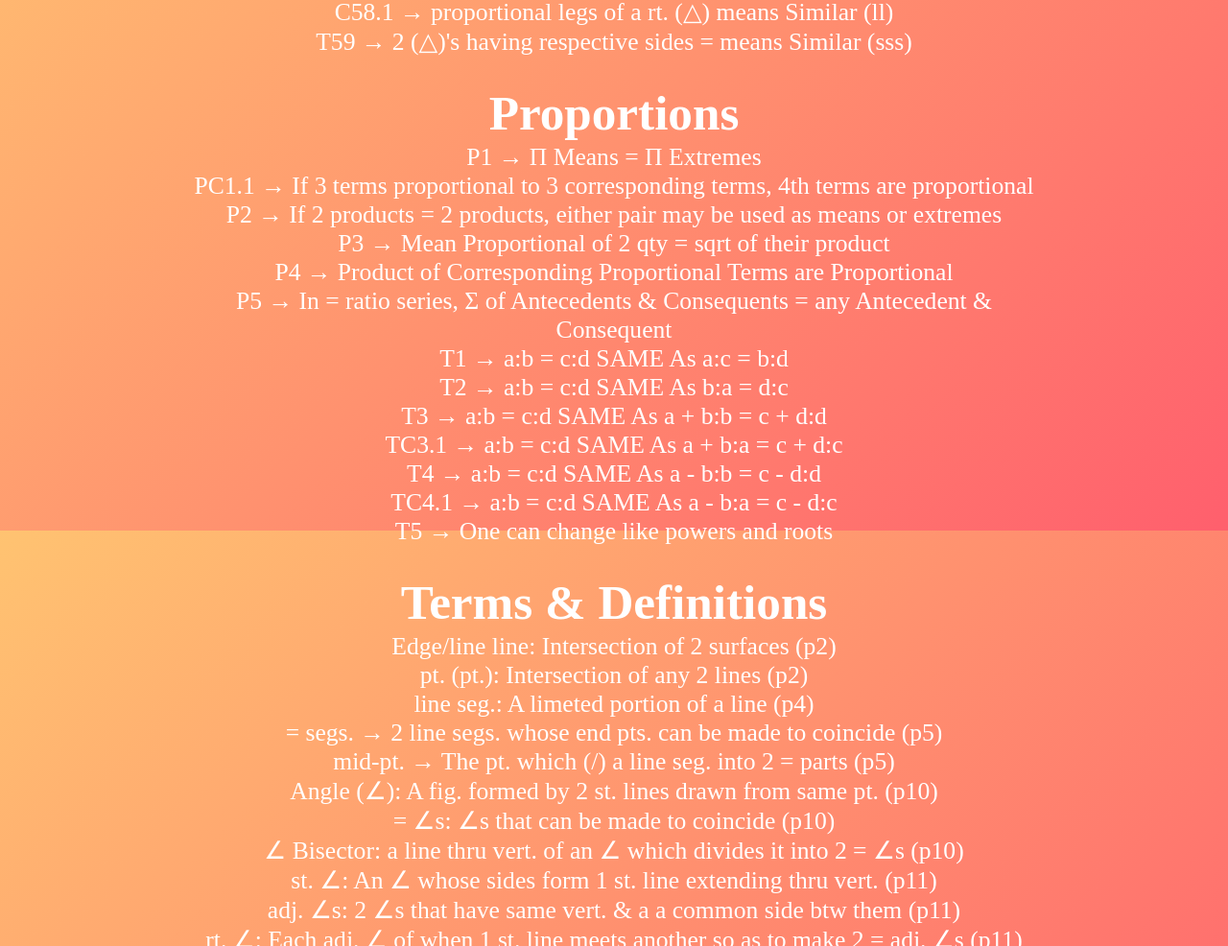
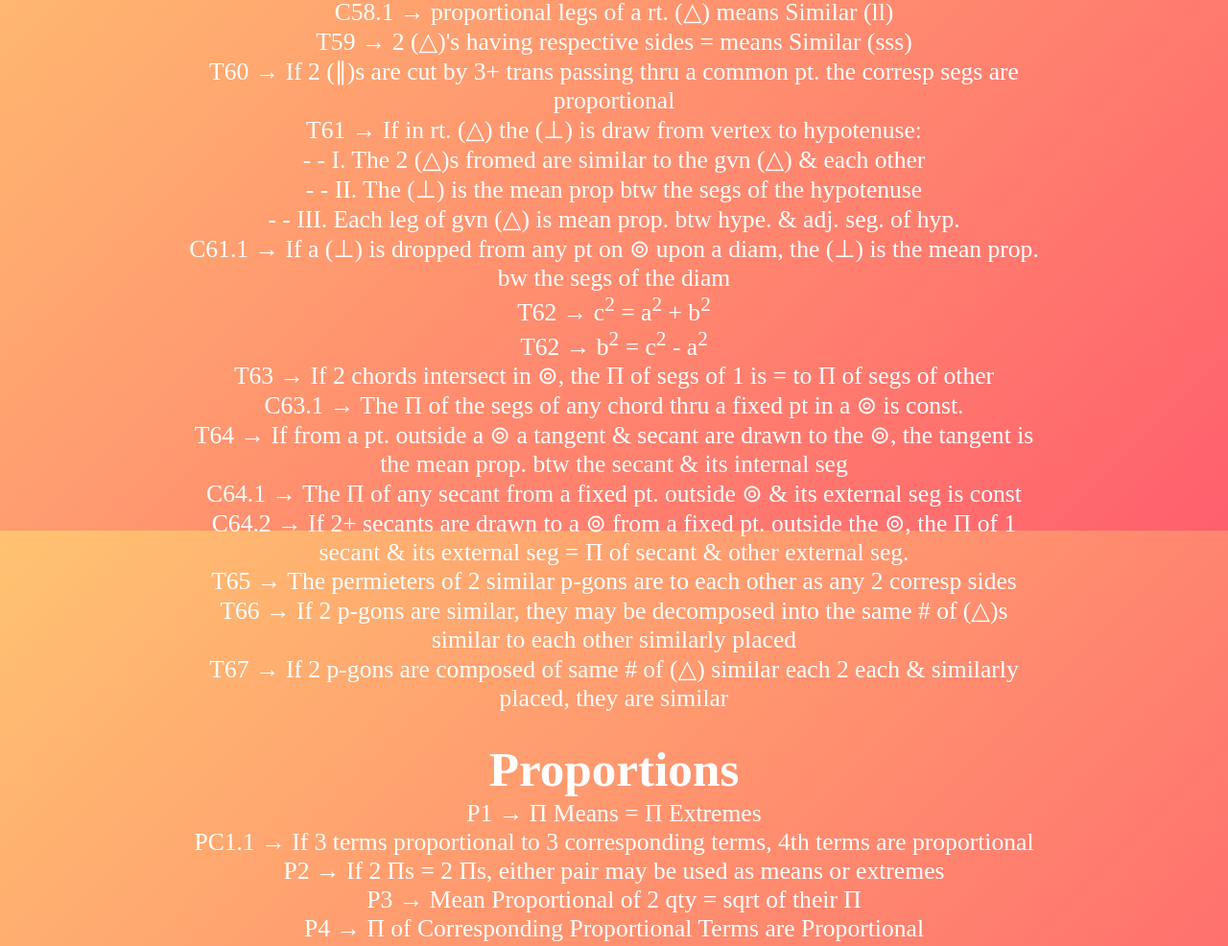
Before and after one commit to GuilleGonzalez/page, a plain HTML site: page geometry/index.html in a window 1280 px wide. Shown: the part 5847-6833 px from the top of the page at 96% size. Drawn offline with Linux system fonts and the light colour scheme; a script that the page names is missing.

Commit message:
Updated Geometry, March 4

```diff
--- a/geometry/index.html
+++ b/geometry/index.html
@@ -182,14 +182,29 @@
 			<p>T58 &rightarrow; 2 (&#9651;)'s having 2 sides proportional w/ an = included &angle; means Similar(sas)</p>
 			<p>C58.1 &rightarrow; proportional legs of a rt. (&#9651;) means Similar (ll)</p>
 			<p>T59 &rightarrow; 2 (&#9651;)'s having respective sides = means Similar (sss)</p>
-
+			<p>T60 &rightarrow; If 2 (&parallel;)s are cut by 3+ trans passing thru a common pt. the corresp segs are proportional</p>
+			<p>T61 &rightarrow; If in rt. (&#9651;) the (&perp;) is draw from vertex to hypotenuse:</p>
+			<p>- - I. The 2 (&#9651;)s fromed are similar to the gvn (&#9651;) &amp; each other</p>
+			<p>- - II. The (&perp;) is the mean prop btw the segs of the hypotenuse</p>
+			<p>- - III. Each leg of gvn (&#9651;) is mean prop. btw hype. &amp adj. seg. of hyp.</p>
+			<p>C61.1 &rightarrow; If a (&perp;) is dropped from any pt on &circledcirc; upon a diam, the (&perp;) is the mean prop. bw the segs of the diam</p>
+			<p>T62 &rightarrow; c<sup>2</sup> = a<sup>2</sup> + b<sup>2</sup></p>
+			<p>T62 &rightarrow; b<sup>2</sup> = c<sup>2</sup> - a<sup>2</sup></p>
+			<p>T63 &rightarrow; If 2 chords intersect in &circledcirc;, the &Pi; of segs of 1 is = to &Pi; of segs of other</p>
+			<p>C63.1 &rightarrow; The &Pi; of the segs of any chord thru a fixed pt in a &circledcirc; is const.</p>
+			<p>T64 &rightarrow; If from a pt. outside a &circledcirc; a tangent &amp; secant are drawn to the &circledcirc;, the tangent is the mean prop. btw the secant &amp; its internal seg </p>
+			<p>C64.1 &rightarrow; The &Pi; of any secant from a fixed pt. outside &circledcirc; &amp; its external seg is const</p>
+			<p>C64.2 &rightarrow; If 2+ secants are drawn to a &circledcirc; from a fixed pt. outside the &circledcirc;, the &Pi; of 1 secant &amp; its external seg = &Pi; of secant &amp; other external seg.</p>
+			<p>T65 &rightarrow; The permieters of 2 similar p-gons are to each other as any 2 corresp sides</p>
+			<p>T66 &rightarrow; If 2 p-gons are similar, they may be decomposed into the same # of (&#9651;)s similar to each other similarly placed </p>
+			<p>T67 &rightarrow; If 2 p-gons are composed of same # of (&#9651;) similar each 2 each &amp; similarly placed, they are similar </p>
 
 			<h2>Proportions</h2>
 			<p>P1 &rightarrow; &Pi; Means = &Pi; Extremes</p>
 			<p>PC1.1 &rightarrow; If 3 terms proportional to 3 corresponding terms, 4th terms are proportional</p>
-			<p>P2 &rightarrow; If 2 products = 2 products, either pair may be used as means or extremes</p>
-			<p>P3 &rightarrow; Mean Proportional of 2 qty = sqrt of their product</p>
-			<p>P4 &rightarrow; Product of Corresponding Proportional Terms are Proportional</p>
+			<p>P2 &rightarrow; If 2 &Pi;s = 2 &Pi;s, either pair may be used as means or extremes</p>
+			<p>P3 &rightarrow; Mean Proportional of 2 qty = sqrt of their &Pi;</p>
+			<p>P4 &rightarrow; &Pi; of Corresponding Proportional Terms are Proportional</p>
 			<p>P5 &rightarrow; In = ratio series, &Sigma; of Antecedents &amp; Consequents = any Antecedent &amp; Consequent</p>
 			<p>T1 &rightarrow; a:b = c:d SAME As a:c = b:d</p>
 			<p>T2 &rightarrow; a:b = c:d SAME As b:a = d:c</p>
```
